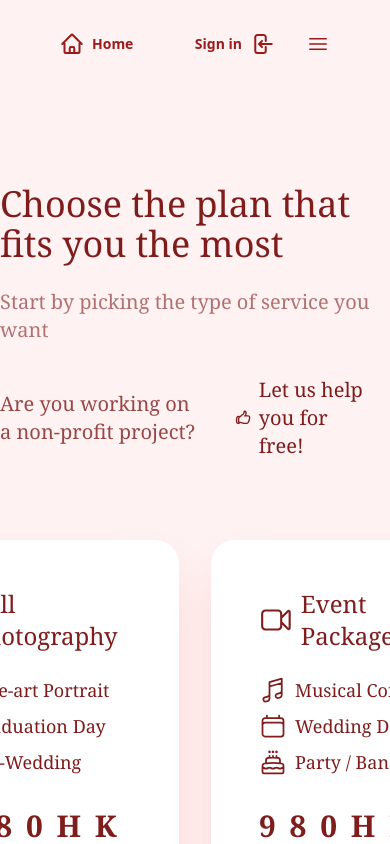
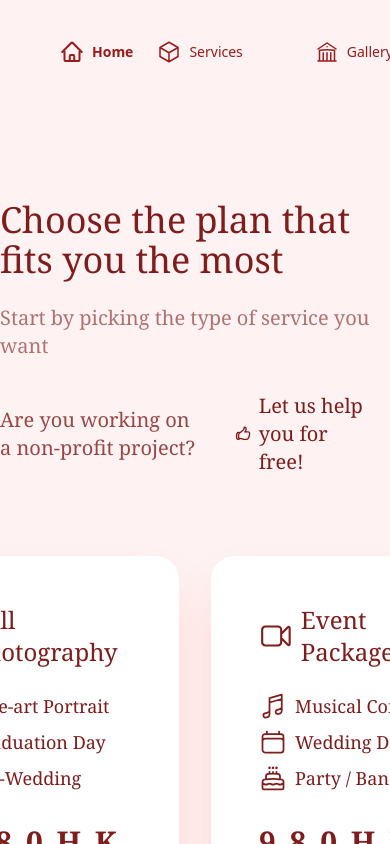
Before and after one commit to sam-lo/omori-studio, a Next.js app: page /services in a window 390 px wide. Shown: the top 844 px of the page. Built offline with nearby package versions, Linux system fonts and the light colour scheme.

Commit message:
add gallery, temporary remove isMobile function

```diff
--- /dev/null
+++ b/app/gallery/page.tsx
@@ -0,0 +1,23 @@
+export default function Gallery() {
+  return (
+    <>
+      <div>
+        <div className="flex flex-col items-center justify-center space-y-4 px-24 selection:bg-red-200">
+          <div className="text-4xl font-serif text-red-900">
+            All good memory should be preserved
+          </div>
+          <div className="text-2xl font-serif text-red-900 opacity-80">
+            Let us freeze that precious moment for you
+          </div>
+        </div>
+      </div>
+      <AdobePortfolio />
+    </>
+  )
+}
+
+function AdobePortfolio() {
+  return (
+    <iframe className="my-8 px-2 flex w-full h-[1550px]" src="https://omorigallery.myportfolio.com/" />
+  )
+}
--- a/components/header.tsx
+++ b/components/header.tsx
@@ -6,27 +6,10 @@ import {
   InformationCircleIcon,
   CubeIcon,
   ArrowLeftEndOnRectangleIcon,
-  HomeIcon, LanguageIcon, Bars3Icon
+  HomeIcon, LanguageIcon
 } from "@heroicons/react/24/outline";
-import {useEffect, useState} from "react";
 
 export default function Header() {
-
-  const [width, setWidth] = useState<number>(window.innerWidth);
-
-  function handleWindowSizeChange() {
-    setWidth(window.innerWidth);
-  }
-
-  useEffect(() => {
-    window.addEventListener("resize", handleWindowSizeChange);
-    return () => {
-      window.removeEventListener("resize", handleWindowSizeChange);
-    }
-  }, []);
-
-  const isMobile = width <= 1024;
-
   return (
     <>
       <div className="flex text-sm items-center justify-between my-6 px-12 selection:bg-red-200">
@@ -38,7 +21,6 @@ export default function Header() {
             Home
           </div>
         </a>
-        {isMobile ? null :
         <div className="flex items-center justify-center space-x-12">
           <a
             href="/services"
@@ -49,7 +31,7 @@ export default function Header() {
             </div>
           </a>
           <a
-              href="/maintenance"
+            href="/gallery"
             className="flex items-center space-x-2 hover:bg-red-400 text-red-800 hover:text-white hover:shadow-lg hover:shadow-red-300 px-3 py-2 rounded-3xl ease-in-out transition duration-300">
             <BuildingLibraryIcon className="h-6"/>
             <div>
@@ -73,14 +55,11 @@ export default function Header() {
             </div>
           </a>
         </div>
-        }
         <div className="flex items-center space-x-2">
-          {isMobile ? null :
           <div
             className="hover:bg-red-400 text-red-800 hover:text-white hover:shadow-lg hover:shadow-red-300 px-3 py-2 rounded-3xl ease-in-out transition duration-300">
             <LanguageIcon className="h-6"/>
           </div>
-          }
           <a
             href="/maintenance"
             className="flex items-center space-x-2 hover:bg-red-400 text-red-800 hover:text-white font-bold hover:shadow-lg hover:shadow-red-300 px-3 py-2 rounded-3xl ease-in-out transition duration-300">
@@ -89,10 +68,6 @@ export default function Header() {
             </div>
             <ArrowLeftEndOnRectangleIcon className="h-6 stroke-2"/>
           </a>
-          <div
-            className="hover:bg-red-400 text-red-800 hover:text-white hover:shadow-lg hover:shadow-red-300 px-3 py-2 rounded-3xl ease-in-out transition duration-300">
-            <Bars3Icon className="h-6"/>
-          </div>
         </div>
       </div>
     </>
```
Lines whose indentation alone changed are shown as unchanged.
